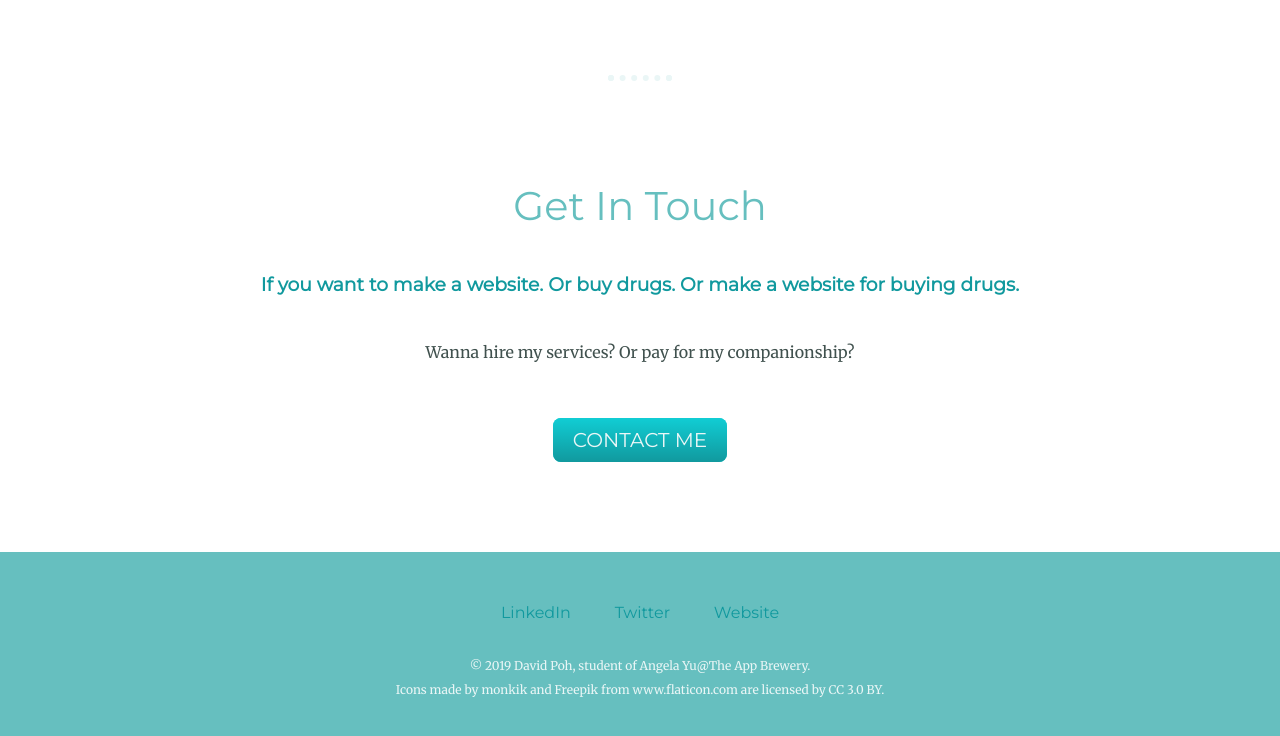
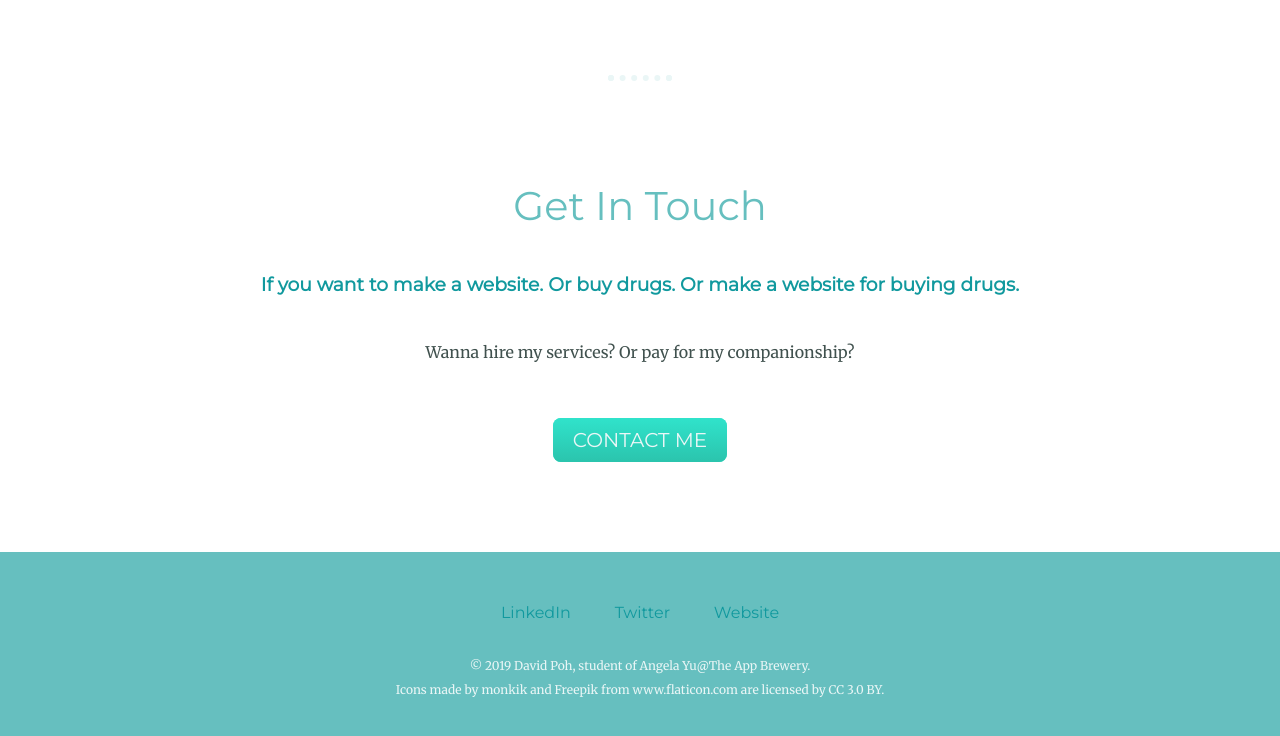
Before and after one commit to HopDiva/My-Site, a plain HTML site: page index.html in a window 1280 px wide. In both pictures the pointer is over the link "CONTACT ME". Shown: the part 1955-2691 px from the top of the page. Drawn offline with Linux system fonts and the light colour scheme.

Commit message:
Update styles.css
corrected hover portion

```diff
--- a/css/styles.css
+++ b/css/styles.css
@@ -136,7 +136,7 @@ p {
   text-decoration: none;
 }
 
-.butn:hover {
+.btn:hover {
   background: #30e3cb;
   background-image: -webkit-linear-gradient(top, #30e3cb, #2bc4ad);
   background-image: -moz-linear-gradient(top, #30e3cb, #2bc4ad);
```
